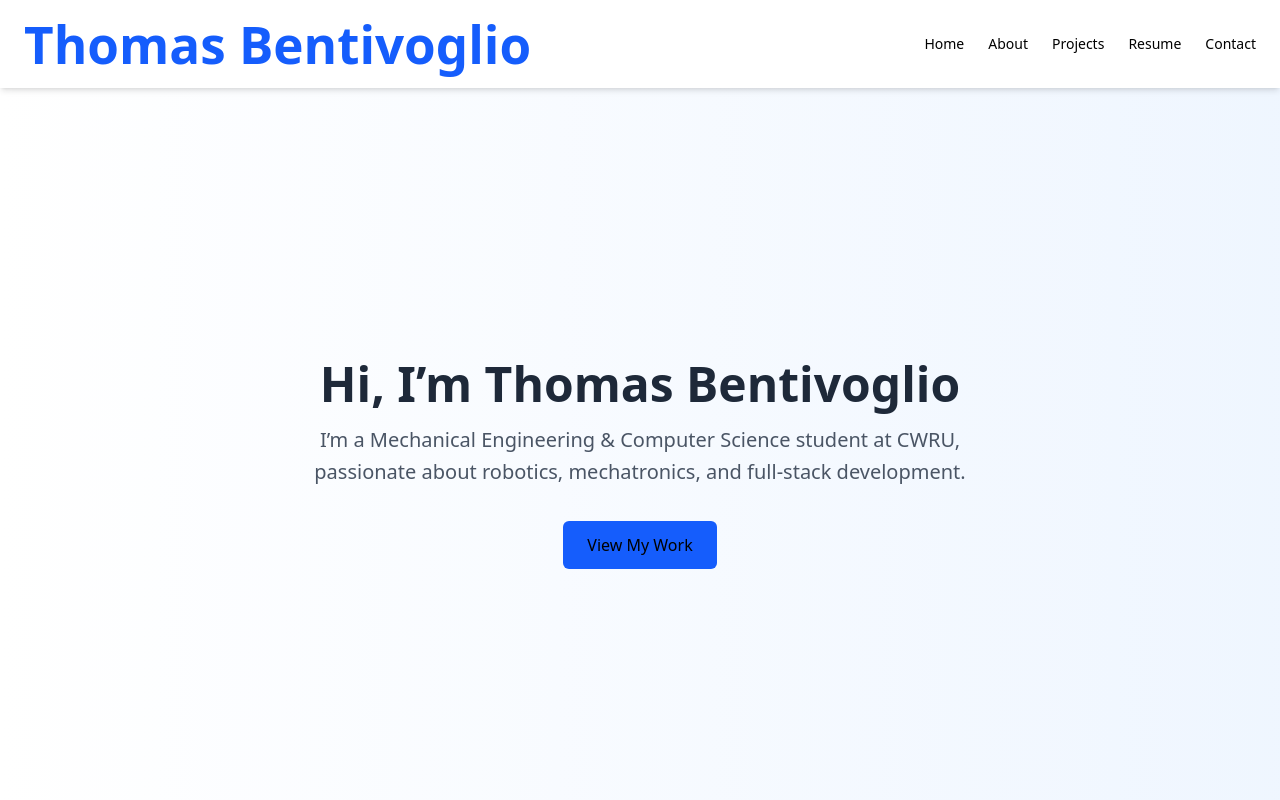
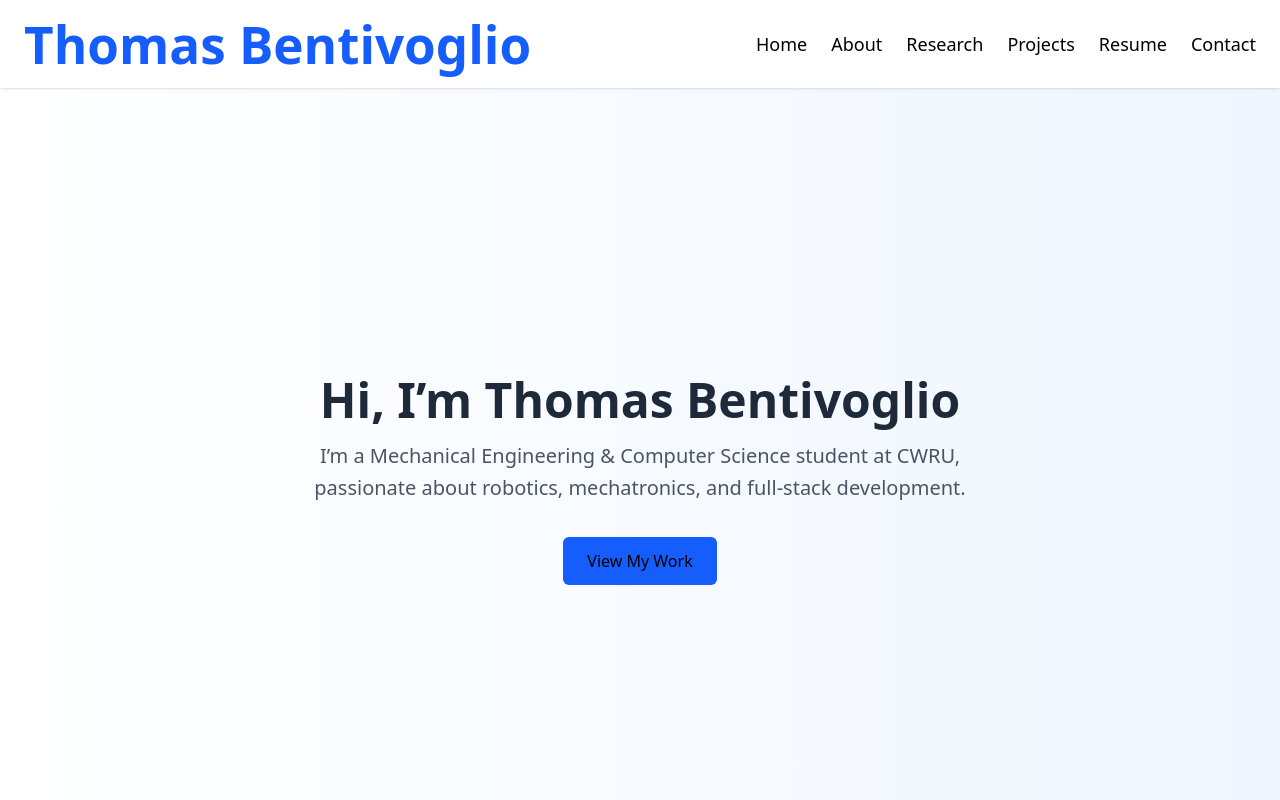
Before and after one commit to thomasbenti/personal-website, a React (Vite) app: page / in a window 1280 px wide. Shown: the top 800 px of the page. Built offline with nearby package versions, Linux system fonts and the light colour scheme.

Commit message:
fixed the navbar again

```diff
--- a/src/App.jsx
+++ b/src/App.jsx
@@ -11,7 +11,7 @@ function App() {
   return (
     <div className="font-sans scroll-smooth w-screen overflow-x-hidden">
       <Navbar />
-      <main className="pt-16">
+      <main className="pt-20">
         <Home />
         <About />
         <Research />
--- a/src/components/Navbar.jsx
+++ b/src/components/Navbar.jsx
@@ -2,19 +2,18 @@ import React from "react";
 
 const Navbar = () => {
   return (
-    <header className="fixed top-0 left-0 w-full bg-white shadow z-50">
-      <nav className="fixed w-full z-50 bg-white shadow-md">
-      <div className="max-w-7xl mx-auto flex justify-between items-center px-6 py-4">
-        <h1 className="text-2xl font-bold text-blue-600">Thomas Bentivoglio</h1>
-        <ul className="flex space-x-6 text-sm text-gray-700 font-medium">
-          <li><a href="#home" className="hover:text-blue-500">Home</a></li>
-          <li><a href="#about" className="hover:text-blue-500">About</a></li>
-          <li><a href="#projects" className="hover:text-blue-500">Projects</a></li>
-          <li><a href="#resume" className="hover:text-blue-500">Resume</a></li>
-          <li><a href="#contact" className="hover:text-blue-500">Contact</a></li>
+    <header className="fixed top-0 w-full z-50 bg-white shadow">
+      <nav className="flex items-center justify-between px-6 py-4 max-w-7xl mx-auto">
+        <h1 className="text-3xl font-bold text-blue-600">Thomas Bentivoglio</h1>
+        <ul className="flex space-x-6 text-lg font-medium text-gray-800">
+          <li><a href="#home" className="hover:text-blue-600">Home</a></li>
+          <li><a href="#about" className="hover:text-blue-600">About</a></li>
+          <li><a href="#research" className="hover:text-blue-600">Research</a></li>
+          <li><a href="#projects" className="hover:text-blue-600">Projects</a></li>
+          <li><a href="#resume" className="hover:text-blue-600">Resume</a></li>
+          <li><a href="#contact" className="hover:text-blue-600">Contact</a></li>
         </ul>
-      </div>
-    </nav>
+      </nav>
     </header>
   );
 };
```
